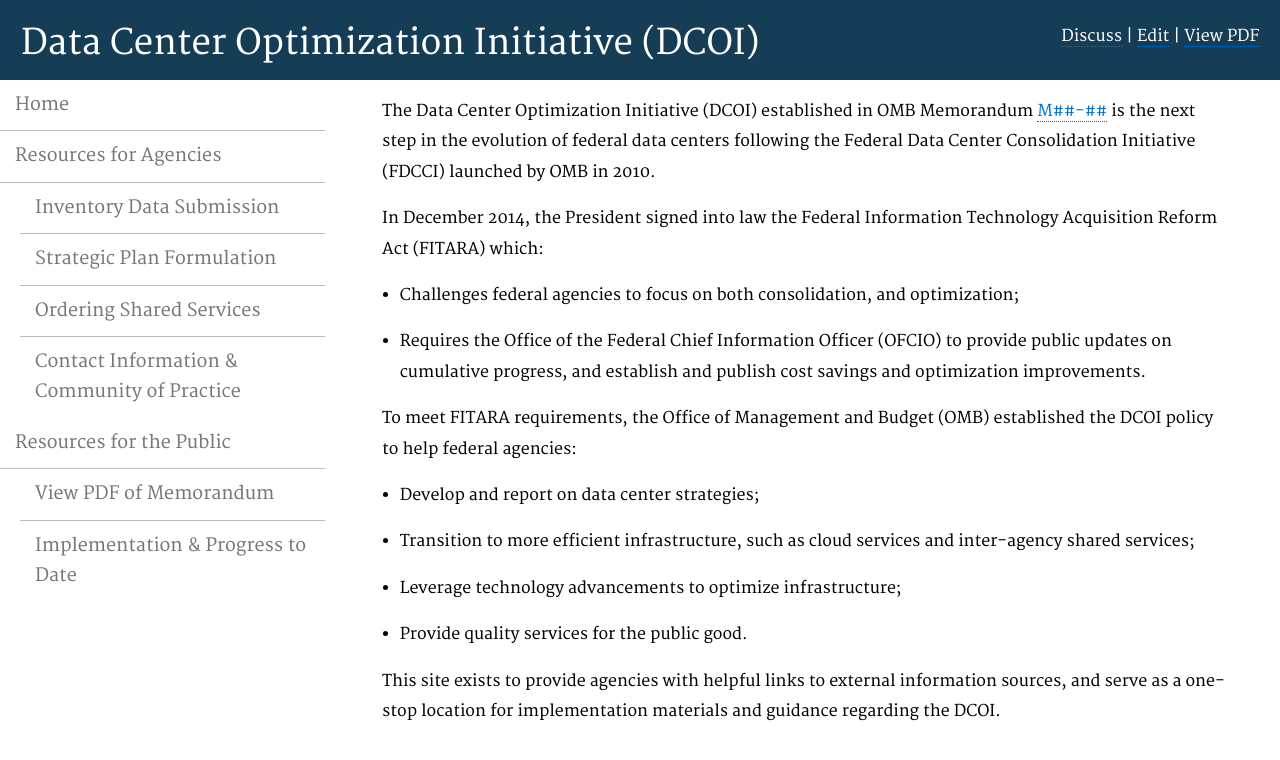
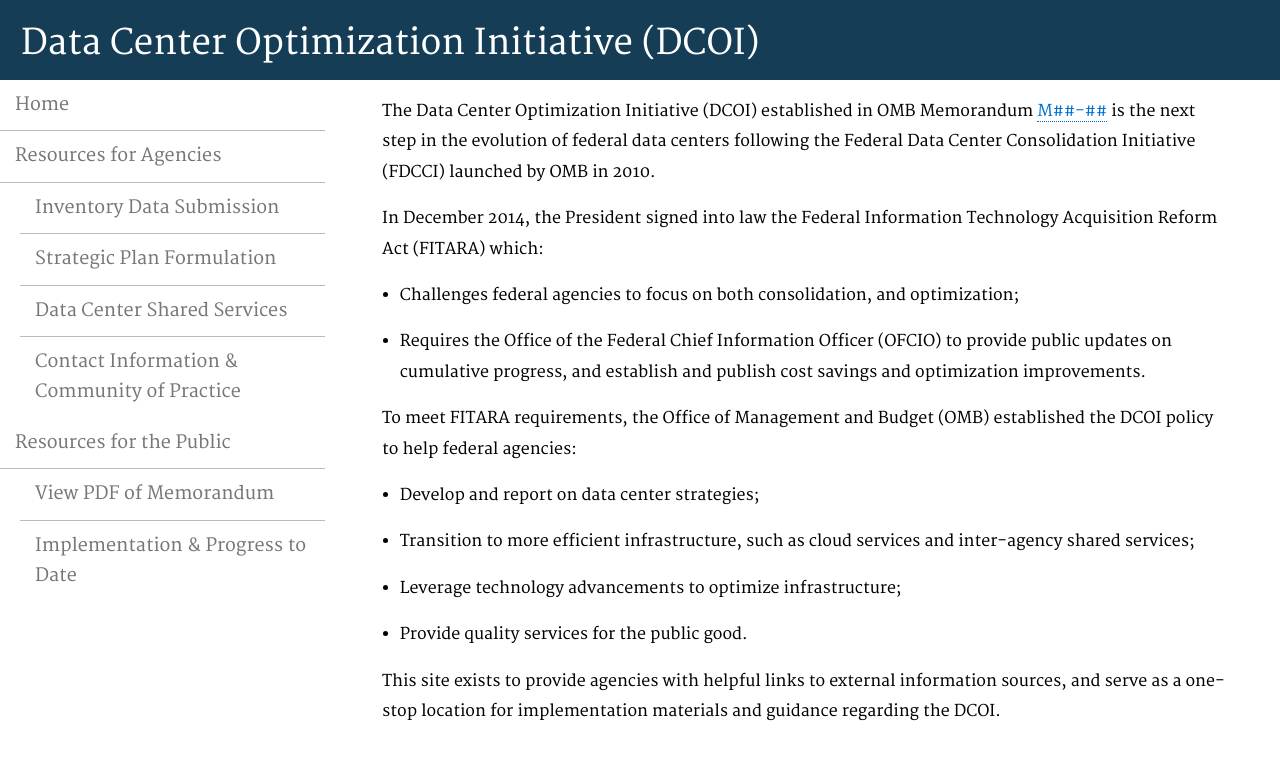
Before and after one commit to ydave-reisys/datacenters, a Jekyll site: the page built from pages/index.html, in a window 1280 px wide. Shown: the top 760 px of the page. Built offline with Jekyll 4.4.1, drawn with Linux system fonts in a browser that asks for light colours; nearby versions of some CDN libraries; Markdown is read by kramdown in place of the engine named in the settings.

Commit message:
Menu Fix

```diff
--- a/_config.yml
+++ b/_config.yml
@@ -42,7 +42,7 @@
       url:  /datacenters/inventory-data-submission/
     - text: Strategic Plan Formulation
       url:  /datacenters/strategic-plan/
-    - text: Ordering Shared Services
+    - text: Data Center Shared Services
       url:  /datacenters/ordering-shared-services/
     - text: Contact Information & Community of Practice
       url:  /datacenters/contactinfo-and-practice/
--- a/_layouts/default.html
+++ b/_layouts/default.html
@@ -42,11 +42,11 @@
 <div class="container">
   <div>
     <header role="banner">
-       <div style="float:right;">
+      <!-- <div style="float:right;">
          <a href="https://github.com/{{ site.org_name }}/{{ site.repo_name }}/issues/" style="color: white;" class="button">Discuss</a> |
          <a href="https://github.com/{{ site.org_name }}/{{ site.repo_name }}/edit/{{ site.branch }}/{{ page.path }}" class="button" style="color: white;">Edit</a> |
          <a href="{{ site.baseurl }}/ProposedDataCenterOptimizationInitiativeMemo.pdf" class="button" style="color: white;">View PDF</a>
-       </div>
+       </div>-->
       <h1>
         <a href="https://datacenters.cio.gov/">{{ site.name }}</a>
       </h1>
```
